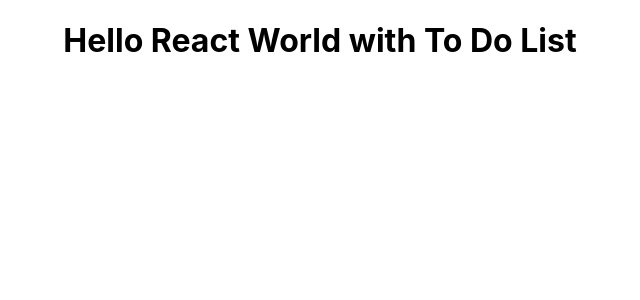
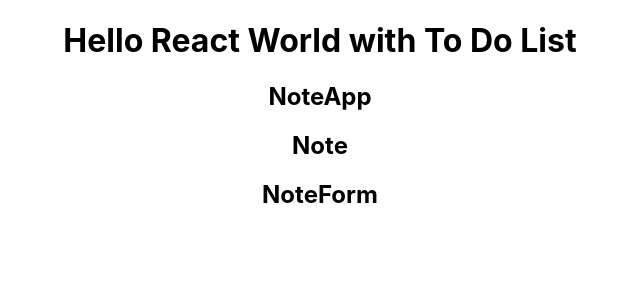
Before and after one commit to PortableSAM/ToDoList-React, a React (Create React App) app: page / in a window 1280 px wide. Shown: the top 300 px of the page, without its empty margins (320-960 px from the left). Built offline with nearby package versions, Linux system fonts and the light colour scheme.

Commit message:
Create Components & db_config

```diff
--- a/src/App.js
+++ b/src/App.js
@@ -1,10 +1,14 @@
 import React from "react";
 import "./App.css";
+import NoteApp from "./Components/ToDo/NoteApp";
 
 function App() {
   return (
     <div className="App">
       <h1>Hello React World with To Do List</h1>
+      <div>
+        <NoteApp />
+      </div>
     </div>
   );
 }
--- a/src/Components/ToDo/Note.js
+++ b/src/Components/ToDo/Note.js
@@ -0,0 +1,11 @@
+import React, { Component } from "react";
+
+export default class Note extends Component {
+  render() {
+    return (
+      <div>
+        <h2>Note</h2>
+      </div>
+    );
+  }
+}
--- a/src/Components/ToDo/NoteApp.js
+++ b/src/Components/ToDo/NoteApp.js
@@ -0,0 +1,17 @@
+import React, { Component } from "react";
+import Note from "./Note";
+import NoteForm from "../ToDoForm/ToDoForm";
+
+export default class NoteApp extends Component {
+  render() {
+    return (
+      <div>
+        <h2>NoteApp</h2>
+        <div>
+          <Note />
+          <NoteForm />
+        </div>
+      </div>
+    );
+  }
+}
--- a/src/Components/ToDoForm/ToDoForm.js
+++ b/src/Components/ToDoForm/ToDoForm.js
@@ -0,0 +1,11 @@
+import React, { Component } from "react";
+
+export default class NoteForm extends Component {
+  render() {
+    return (
+      <div>
+        <h2>NoteForm</h2>
+      </div>
+    );
+  }
+}
```
Also changed, not shown: 1 other file (tests, documents, lock files or other folders).
